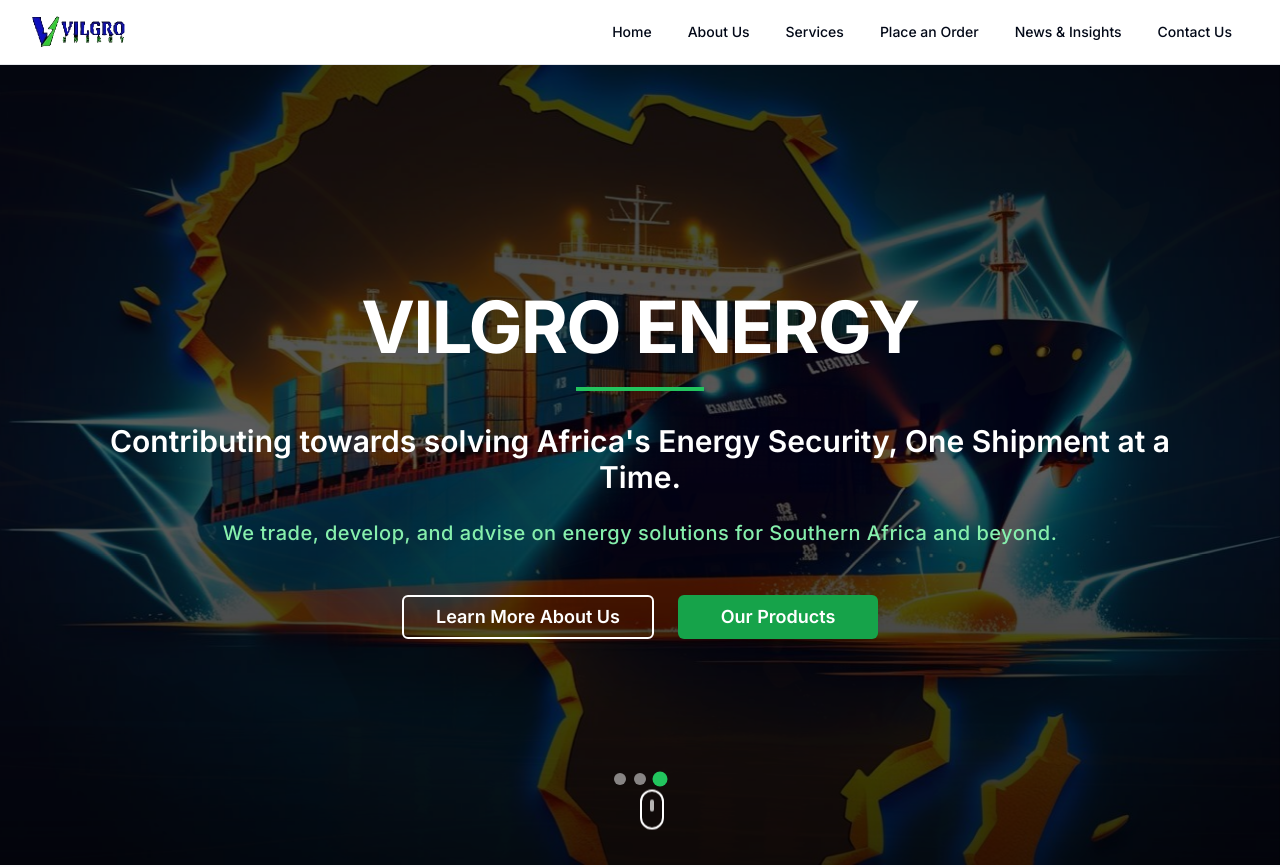
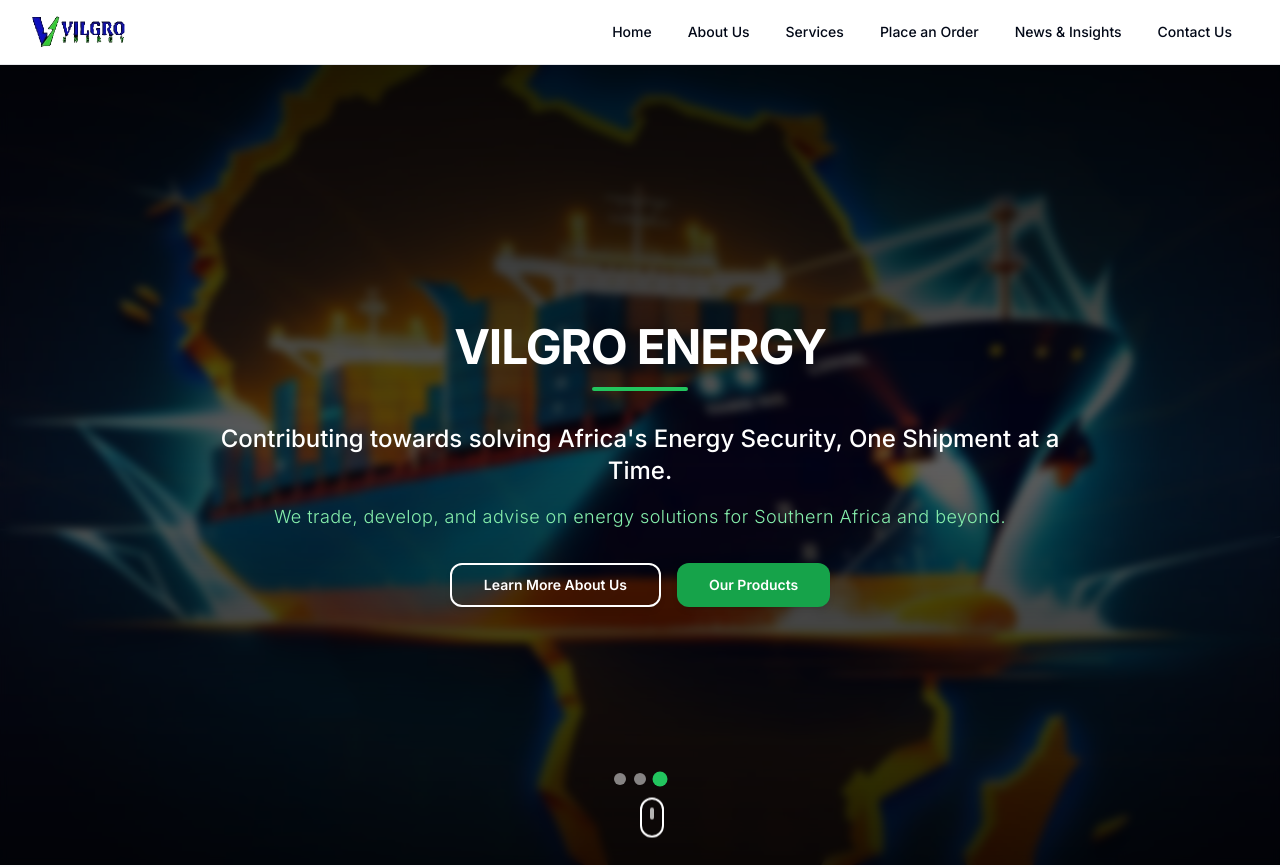
Before and after one commit to banelee59/vigro-energy-website, a Next.js app: page / in a window 1280 px wide. Shown: the top 867 px of the page. Built offline with nearby package versions, Linux system fonts and the light colour scheme.

Commit message:
Hero section update

```diff
--- a/app/page.tsx
+++ b/app/page.tsx
@@ -7,6 +7,7 @@ import { Button } from "@/components/ui/button"
 import { Card, CardContent, CardDescription, CardHeader, CardTitle } from "@/components/ui/card"
 import { Users, Shield, Lightbulb, Heart, Zap, Globe, Building2, Factory, CheckCircle } from "lucide-react"
 
+
 export default function HomePage() {
   const [currentImageIndex, setCurrentImageIndex] = useState(0)
 
@@ -15,59 +16,61 @@ export default function HomePage() {
   useEffect(() => {
     const interval = setInterval(() => {
       setCurrentImageIndex((prevIndex) => (prevIndex === heroImages.length - 1 ? 0 : prevIndex + 1))
-    }, 3000) // Change image every 3 seconds
-
+    }, 3000)
     return () => clearInterval(interval)
   }, [heroImages.length])
 
   return (
     <div className="min-h-screen">
-      {/* Hero Section - Full Screen */}
+      {/* Hero Section */}
       <section className="relative h-screen bg-black overflow-hidden">
-        {/* Background Images with Overlay */}
+        {/* Background Images */}
         <div className="absolute inset-0">
           {heroImages.map((image, index) => (
             <Image
               key={index}
-              src={image || "/placeholder.svg"}
-              alt={`Energy infrastructure background ${index + 1}`}
+              src={image}
+              alt={`Hero background ${index + 1}`}
               fill
+              sizes="100vw"
+              quality={100}
               className={`object-cover transition-opacity duration-1000 ${
                 index === currentImageIndex ? "opacity-70" : "opacity-0"
               }`}
               priority={index === 0}
             />
           ))}
-          <div className="absolute inset-0 bg-gradient-to-b from-black/60 via-black/40 to-black/70"></div>
+          {/* Overlay */}
+          <div className="absolute inset-0 bg-gradient-to-b from-black/80 via-black/40 to-black/80 backdrop-blur-sm" />
         </div>
 
-        {/* Content */}
-        <div className="relative z-10 h-full flex items-center justify-center">
-          <div className="max-w-6xl mx-auto px-4 sm:px-6 lg:px-8 text-center">
+        {/* Hero Content */}
+        <div className="relative z-10 h-full flex items-center justify-center text-center px-4">
+          <div className="max-w-4xl mx-auto space-y-8">
             {/* Main Heading */}
-            <div className="mb-8">
-              <h1 className="text-4xl md:text-6xl lg:text-7xl font-bold text-white mb-6 tracking-tight">
+            <div className="space-y-4">
+              <h1 className="text-3xl md:text-5xl font-bold text-white tracking-tight">
                 VILGRO ENERGY
               </h1>
-              <div className="w-32 h-1 bg-green-500 mx-auto mb-8"></div>
+              <div className="w-24 h-1 bg-green-500 mx-auto rounded-full" />
             </div>
 
             {/* Tagline */}
-            <div className="mb-12">
-              <p className="text-xl md:text-2xl lg:text-3xl font-semibold text-white mb-6 leading-tight">
+            <div className="space-y-4">
+              <p className="text-lg md:text-2xl text-white font-medium leading-snug">
                 Contributing towards solving Africa's Energy Security, One Shipment at a Time.
               </p>
-              <p className="text-lg md:text-xl text-green-300 font-medium tracking-wide">
+              <p className="text-base md:text-lg text-green-300 font-light tracking-wide">
                 We trade, develop, and advise on energy solutions for Southern Africa and beyond.
               </p>
             </div>
 
-            {/* Call to Action Buttons */}
-            <div className="flex flex-col sm:flex-row gap-6 justify-center items-center">
+            {/* Buttons */}
+            <div className="flex flex-col sm:flex-row justify-center items-center gap-4 mt-6">
               <Link href="/about">
                 <Button
                   size="lg"
-                  className="bg-transparent border-2 border-white text-white hover:bg-white hover:text-black font-semibold px-8 py-4 text-lg transition-all duration-300 min-w-[200px]"
+                  className="bg-transparent border-2 border-white text-white hover:bg-white hover:text-black font-semibold px-8 py-4 rounded-xl shadow-md transition"
                 >
                   Learn More About Us
                 </Button>
@@ -75,14 +78,14 @@ export default function HomePage() {
               <Link href="/services">
                 <Button
                   size="lg"
-                  className="bg-green-600 hover:bg-green-700 text-white font-semibold px-8 py-4 text-lg transition-all duration-300 min-w-[200px] shadow-lg hover:shadow-xl"
+                  className="bg-green-600 hover:bg-green-700 text-white font-semibold px-8 py-4 rounded-xl shadow-md hover:shadow-xl transition"
                 >
                   Our Products
                 </Button>
               </Link>
             </div>
 
-            {/* Image Indicators */}
+            {/* Image indicators */}
             <div className="absolute bottom-20 left-1/2 transform -translate-x-1/2 flex space-x-2">
               {heroImages.map((_, index) => (
                 <button
@@ -97,9 +100,9 @@ export default function HomePage() {
             </div>
 
             {/* Scroll Indicator */}
-            <div className="absolute bottom-8 left-1/2 transform -translate-x-1/2 animate-bounce">
+            <div className="absolute bottom-6 left-1/2 transform -translate-x-1/2 animate-bounce">
               <div className="w-6 h-10 border-2 border-white rounded-full flex justify-center">
-                <div className="w-1 h-3 bg-white rounded-full mt-2 animate-pulse"></div>
+                <div className="w-1 h-3 bg-white rounded-full mt-2 animate-pulse" />
               </div>
             </div>
           </div>
```
